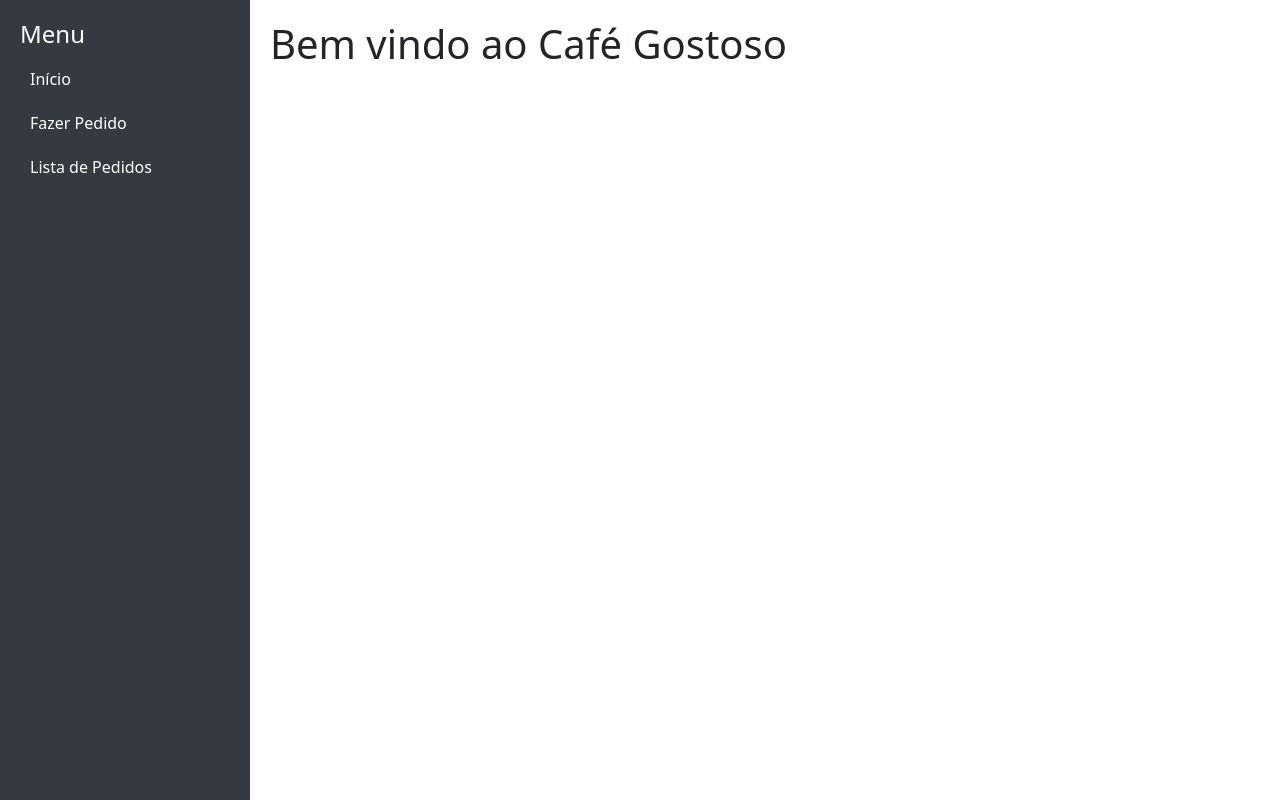
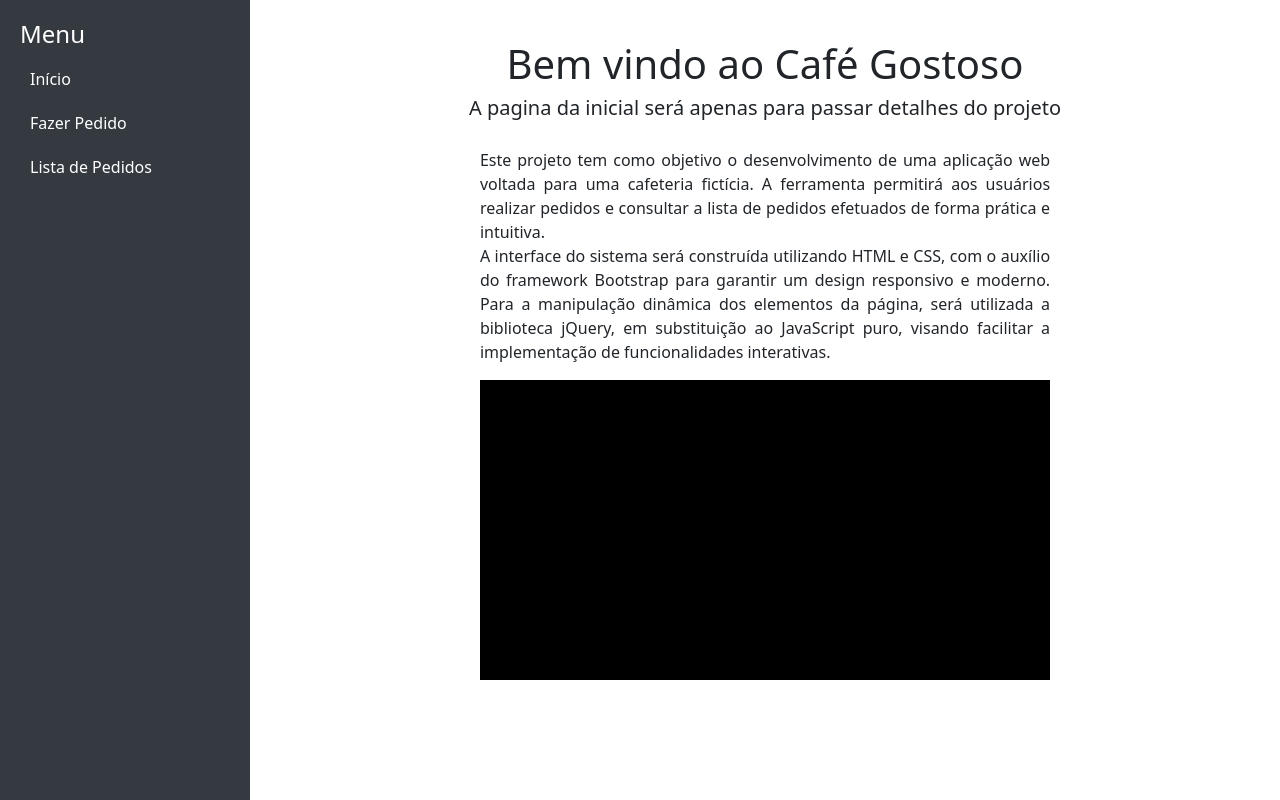
Before and after one commit to AzizCotrim/Projeto-Integrador---Universidade-Federal-do-Mato-Grosso-do-Sul, a plain HTML site: page index.html in a window 1280 px wide. Drawn offline with nearby package versions, Linux system fonts and the light colour scheme.

Commit message:
Finalização da Pagina Inicial

```diff
--- a/css/style.css
+++ b/css/style.css
@@ -10,6 +10,9 @@ body {
 }
 
 .sidebar {
+    position: fixed;
+    height: 100vh;
+    overflow-y: auto;
     width: 250px;
     background-color: #343a40;
     padding: 20px;
@@ -28,7 +31,35 @@ body {
     background-color: #495057;
 }
 
+/*Conteudo principal - Pagina inicial*/
+
 .content {
     flex-grow: 1;
     padding: 20px;
+    margin-left: 250px;
+
 }
+
+.container{
+    display: flex;
+    flex-direction: column;
+    width: 100%;
+    padding: 0 2%;
+    align-items: center;
+}
+
+.cabecalho{
+    text-align: center;
+    padding: 20px 0;
+}
+
+p.descricao-projeto{
+    width: 60%;
+    text-align: justify;
+}
+
+.image{
+    background-color: black;
+    width: 60%;
+    height: 300px;
+}
--- a/index.html
+++ b/index.html
@@ -17,9 +17,20 @@
     </div><!--sidebar-->
 
     <div class="content">
-        <h1>Bem vindo ao Café Gostoso</h1>
-        <p></p>
-
+        <div class="container">
+            <div class="cabecalho">
+                <h1>Bem vindo ao Café Gostoso</h1>
+                <h5>A pagina da inicial será apenas para passar detalhes do projeto</h5>
+            </div><!--cabecalho-->
+            <p class="descricao-projeto">
+                Este projeto tem como objetivo o desenvolvimento de uma aplicação web voltada para uma cafeteria fictícia. A ferramenta permitirá aos usuários realizar pedidos e consultar a lista de pedidos efetuados de forma prática e intuitiva.
+                <br>
+                A interface do sistema será construída utilizando HTML e CSS, com o auxílio do framework Bootstrap para garantir um design responsivo e moderno. Para a manipulação dinâmica dos elementos da página, será utilizada a biblioteca jQuery, em substituição ao JavaScript puro, visando facilitar a implementação de funcionalidades interativas.
+            </p><!--descricao projeto-->
+            <div class="image">
+                <img src="" alt="">
+            </div><!--image-->
+        </div><!--container-->
     </div><!--content-->
 
     <script src="https://code.jquery.com/jquery-3.6.0.min.js"></script>
```
